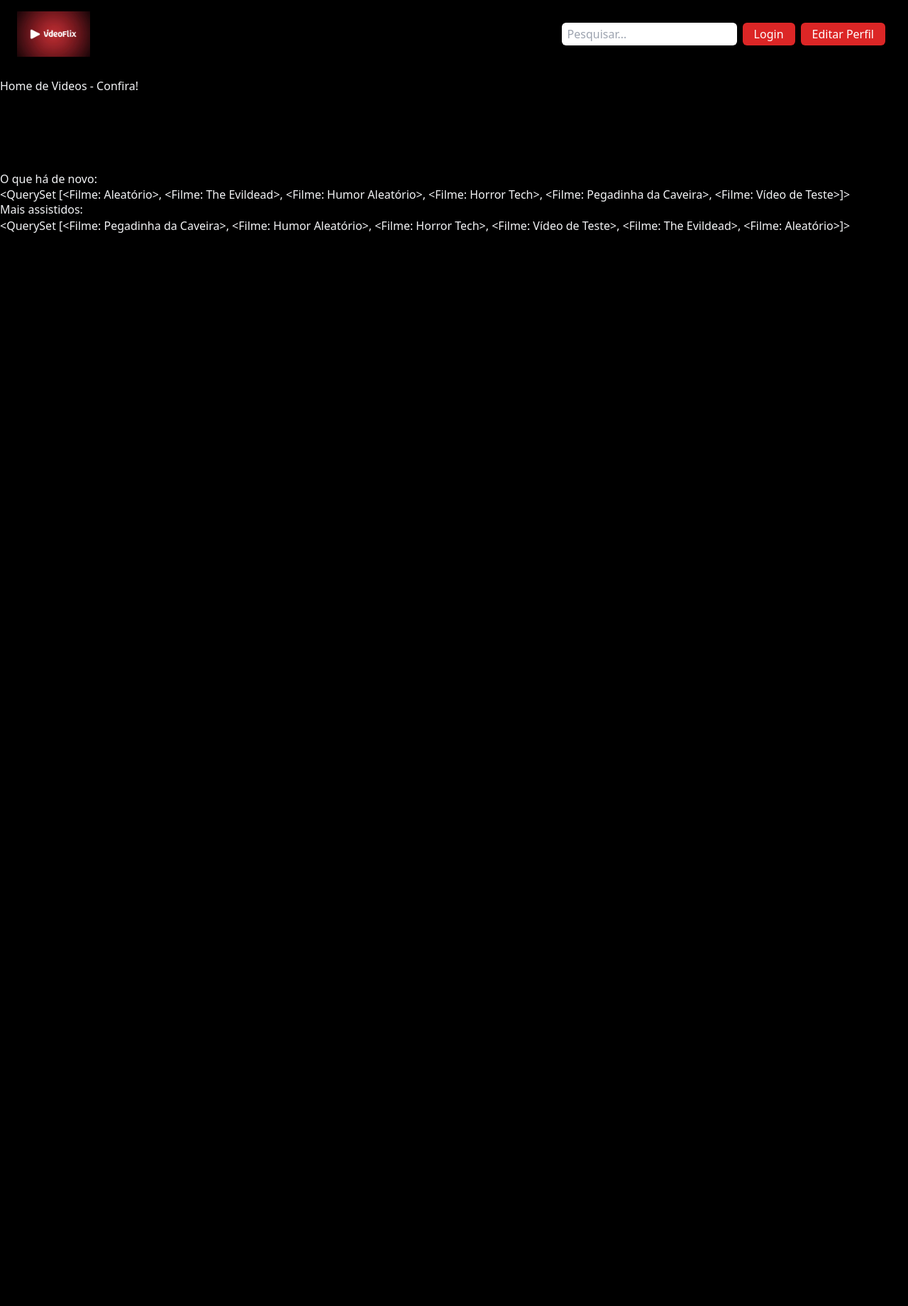
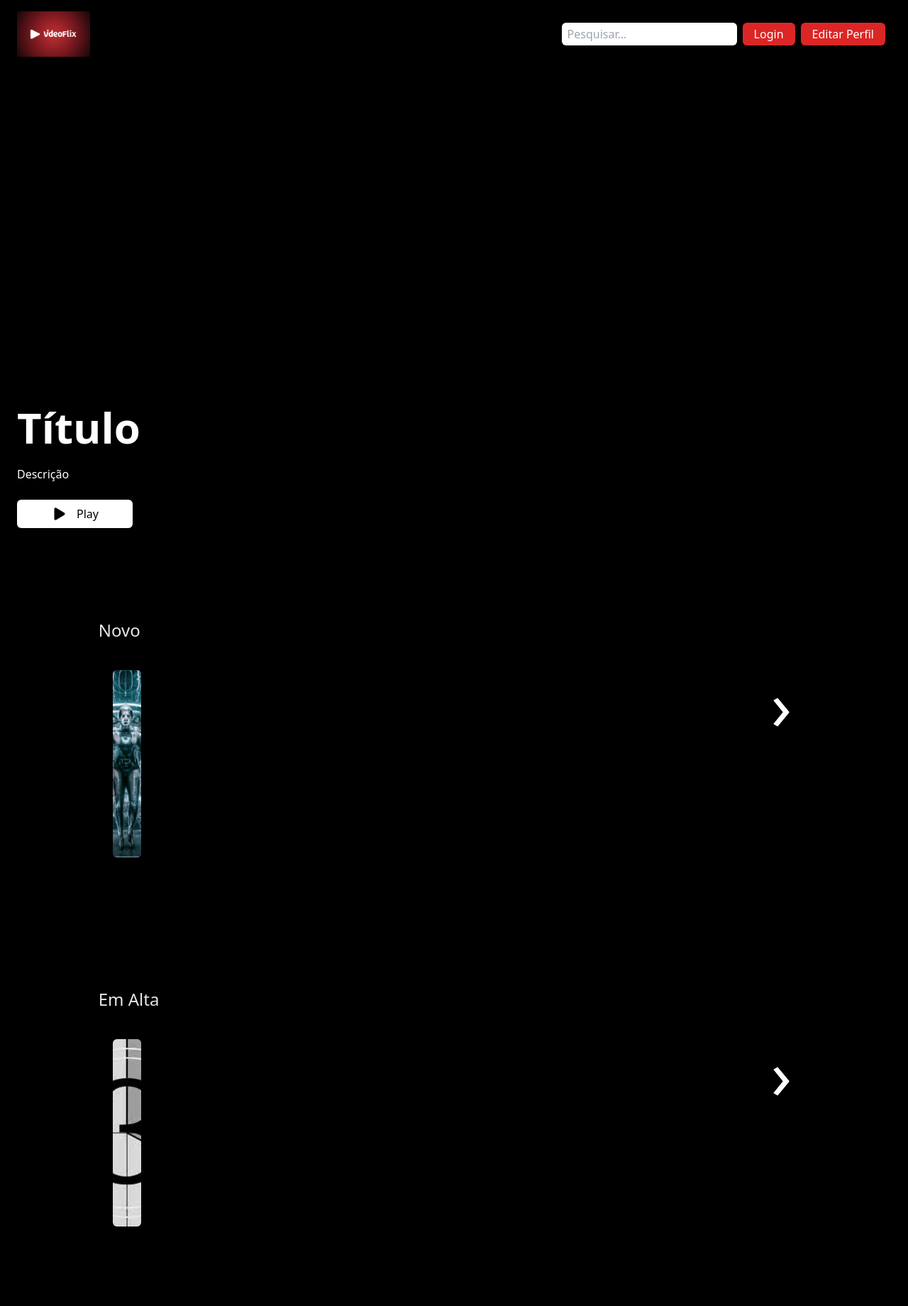
Before and after one commit to pedroarigoni/streamingvideos, a Django app: template video/templates/homevideos.html in a window 1280 px wide. Shown: the whole page at 71% size. Before the commit the page ends 328 px from the top, so only its background shows below. Run offline with Django 4.2, Linux system fonts and the light colour scheme; the template is opened without the code that fills it, so the values that code supplies are empty; data comes from the database, SQL or seed files in the repository; both versions use the stored data as it was after the commit; some libraries are stand-ins or nearby versions.

Commit message:
created carousel for homevideos

```diff
--- a/video/new_context.py
+++ b/video/new_context.py
@@ -1,9 +1,9 @@
 from .models import Filme
 
 def lista_videos_recentes(request):
-    lista_videos = Filme.objects.all().order_by("-data_criacao")[0:10]
+    lista_videos = Filme.objects.all().order_by("-data_criacao")[0:8]
     return {"lista_videos_recentes": lista_videos}
 
 def lista_mais_assistidos(request):
-    lista_videos = Filme.objects.all().order_by("-visualizacoes")[0:10]
+    lista_videos = Filme.objects.all().order_by("-visualizacoes")[0:8]
     return {"lista_mais_assistidos": lista_videos}
--- a/video/templates/homevideos.html
+++ b/video/templates/homevideos.html
@@ -4,26 +4,190 @@
 Homevideos VideoFlix
 {% endblock %}
 
+{% block head %}
+<style>
+    $itemGrow: 1.2;
+    $duration: 250ms;
+
+    html {
+      scroll-behavior: smooth;
+    }
+
+    body {
+      margin: 0;
+      background-color: #000;
+    }
+
+    h1 {
+      font-family: Arial;
+      color: red;
+      text-align: center;
+    }
+
+    .wrapper {
+      display: grid;
+      grid-template-columns: repeat(3,100%);
+      overflow:hidden;
+      scroll-behavior: smooth;
+
+      section {
+        width: 100%;
+        position: relative;
+        display: grid;
+        grid-template-columns: repeat(5, auto);
+        margin: 20px 0;
+
+        .item {
+          padding: 0 2px;
+          transition: $duration all;
+
+          &:hover {
+            margin: 0 40px;
+            transform: scale(1.2);
+          }
+
+        }
+
+        a {
+          position: absolute;
+          color: #fff;
+          text-decoration: none;
+          font-size: 6em;
+          background:rgb(0,0,0);
+          width: 80px;
+          padding: 20px;
+          text-align: center;
+          z-index: 1;
+
+          &:nth-of-type(1) {
+            top:0; bottom:0; left:0;
+            background: linear-gradient(-90deg, rgba(0,0,0,0) 0%, rgba(0,0,0,1) 100%);
+          }
+          &:nth-of-type(2) {
+            top:0; bottom:0; right: 0;
+            background: linear-gradient(90deg, rgba(0,0,0,0) 0%, rgba(0,0,0,1) 100%);
+          }
+
+        }
+
+      }
+    }
+
+    // Remove the arrow for Mobile
+    @media only screen and (max-width: 600px) {
+      a.arrow__btn {
+        display:none;
+      }
+}
+</style>
+{% endblock %}
+
+
 {% block content %}
 
-<div class="py-28">
-    <h1>Home de Videos - Confira!</h1>
-    {% for filme in object_list %}
-    <hr>
-    <a href="{% url 'video:detalhesvideos' filme.pk %}"><p>{{ filme }}</p></a>
-    <p>{{ filme.descricao }}</p>
-    <img class="w-1/2 h-auto mx-auto my-auto" src="{{ filme.thumb.url }}">
-    {% endfor %}
-</div>
+<main class='bg-primary_black min-h-screen w-full'>
+    <section class="h-screen relative bg-no-repeat pb-8 pl-6 flex items-end bg-cover" style="background-image: url('#');">
+        <div>
+            <h2 class="text-6xl font-semibold text-white my-4">
+            Título
+            </h2>
+            <p class=" w-11/12 md:w-5/12 font-medium text-white my-4">
+                Descrição
+            </p>
+            <div class="flex my-4">
+                <a href="#">
+                    <button class="flex items-center bg-white py-2 px-5 rounded-md" style='color:black;'>
+                        <ion-icon name="play" class="text-2xl"></ion-icon>
+                        <span class="ml-3 font-medium " >
+                            Play
+                        </span>
+                    </button>
+                </a>
+            </div>
+        </div>
+    </section>
 
-<div class="py=28">
-    <h2>O que há de novo:</h2>
-    {{ lista_videos_recentes }}
-</div>
 
-<div class="py=28">
-    <h2>Mais assistidos:</h2>
-    {{ lista_mais_assistidos }}
-</div>
+    <section class='bg-primary_black flex justify-center py-10'>
+        <div class="p-8 w-10/12 relative" >
+            <h2 class="text-gray-200 text-2xl font-medium">
+                Novo
+            </h2>
+            <div class="wrapper">
+              <section id="section1" class="flex flex-nowrap items-center justify-center space-x-8">
+                <a href="#section2" class="arrow__btn text-6xl page">‹</a>
+                  {% for  filme in lista_videos_recentes %}
+                      {% if forloop.counter < 5 %}
+                          <div class="item h-64 w-1/4 m-4">
+                              <a href="{% url 'video:detalhesvideos' filme.pk %}">
+                                <img src="{{ filme.thumb.url }}" class="rounded-md w-full h-full object-cover">
+                              </a>
+                          </div>
+                      {% endif %}
+                  {% endfor %}
+                    <a href="#section2" class="arrow__btn text-6xl">›</a>
+              </section>
+                {% if lista_videos_recentes|length > 4 %}
+                  <section id="section2" class="flex flex-nowrap items-center justify-center">
+                    <a href="#section1" class="arrow__btn text-6xl">‹</a>
+                      {% for  filme in lista_videos_recentes %}
+                        {% if forloop.counter > 4 %}
+                          <div class="item h-64 w-1/4 m-4">
+                              <a href="{% url 'video:detalhesvideos' filme.pk %}">
+                                <img src="{{ filme.thumb.url }}" class="rounded-md w-full h-full object-cover">
+                              </a>
+                          </div>
+                        {% endif %}
+                      {% endfor %}
+                    <a href="#section1" class="arrow__btn text-6xl">›</a>
+                  </section>
+                {% endif %}
+            </div>
+
+
+        </div>
+    </section>
+
+    <section class='bg-primary_black flex justify-center py-10'>
+        <div class="p-8 w-10/12 relative" >
+            <h2 class="text-gray-200 text-2xl font-medium">
+                Em Alta
+            </h2>
+            <div class="wrapper">
+              <section id="section1emalta" class="flex flex-nowrap items-center justify-center space-x-8">
+                <a href="#section2emalta" class="arrow__btn text-6xl page">‹</a>
+                  {% for  filme in lista_mais_assistidos %}
+                      {% if forloop.counter < 5 %}
+                          <div class="item h-64 w-1/4 m-4">
+                              <a href="{% url 'video:detalhesvideos' filme.pk %}">
+                                <img src="{{ filme.thumb.url }}" class="rounded-md w-full h-full object-cover">
+                              </a>
+                          </div>
+                      {% endif %}
+                  {% endfor %}
+                    <a href="#section2emalta" class="arrow__btn text-6xl">›</a>
+              </section>
+                {% if lista_mais_assistidos|length > 4 %}
+                  <section id="section2emalta" class="flex flex-nowrap items-center justify-center">
+                    <a href="#section1emalta" class="arrow__btn text-6xl">‹</a>
+                      {% for  filme in lista_mais_assistidos %}
+                        {% if forloop.counter > 4 %}
+                          <div class="item h-64 w-1/4 m-4">
+                              <a href="{% url 'video:detalhesvideos' filme.pk %}">
+                                <img src="{{ filme.thumb.url }}" class="rounded-md w-full h-full object-cover">
+                              </a>
+                          </div>
+                        {% endif %}
+                      {% endfor %}
+                    <a href="#section1emalta" class="arrow__btn text-6xl">›</a>
+                  </section>
+                {% endif %}
+            </div>
+
+
+        </div>
+    </section>
+
+</main>
 
 {% endblock %}
```
Also changed, not shown: db.sqlite3, media/thumb_filmes/THE_HUMAN_FUTURE_A_Case_for_Optimism.jpg (added), media/thumb_filmes/The_Evildead.jpg (added).
